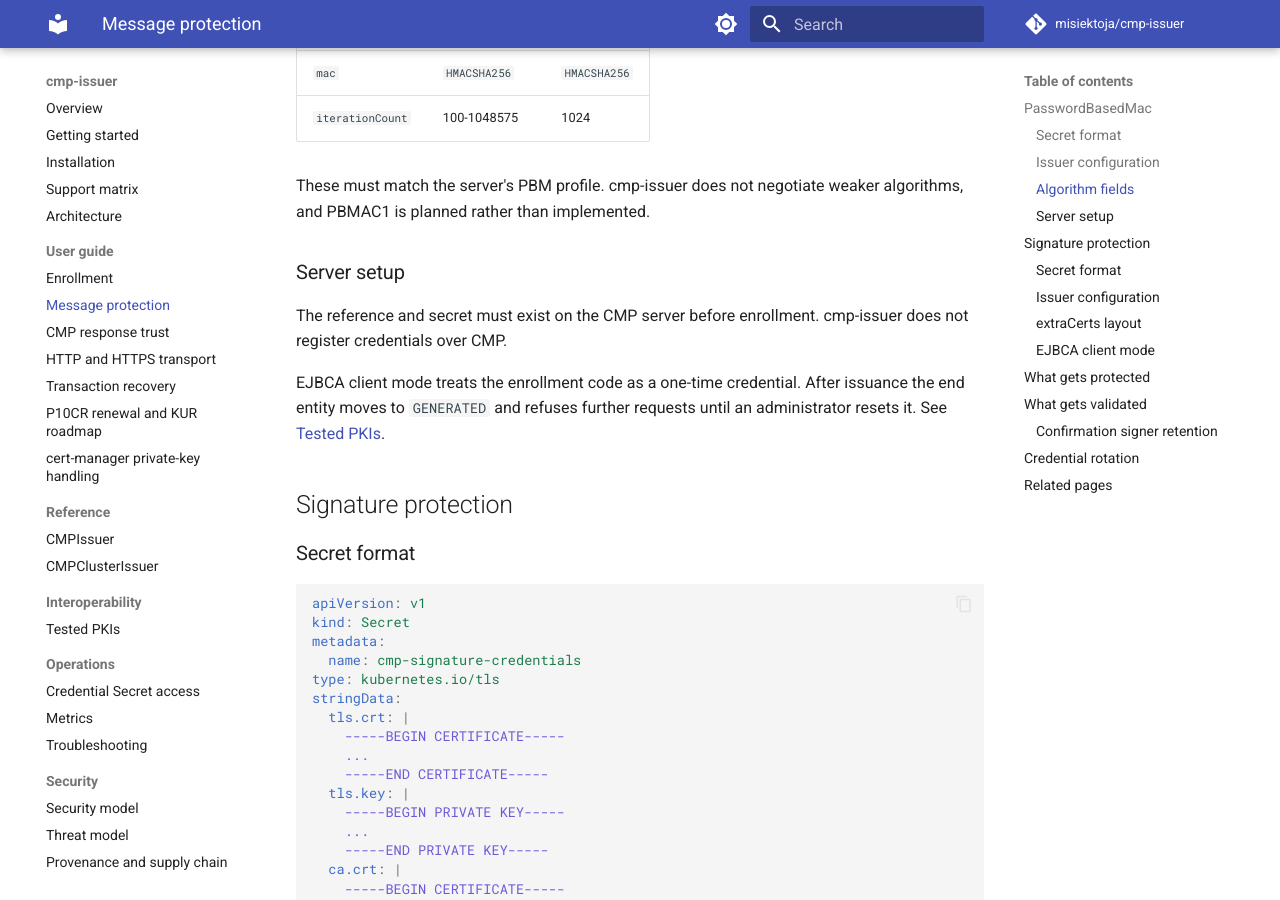
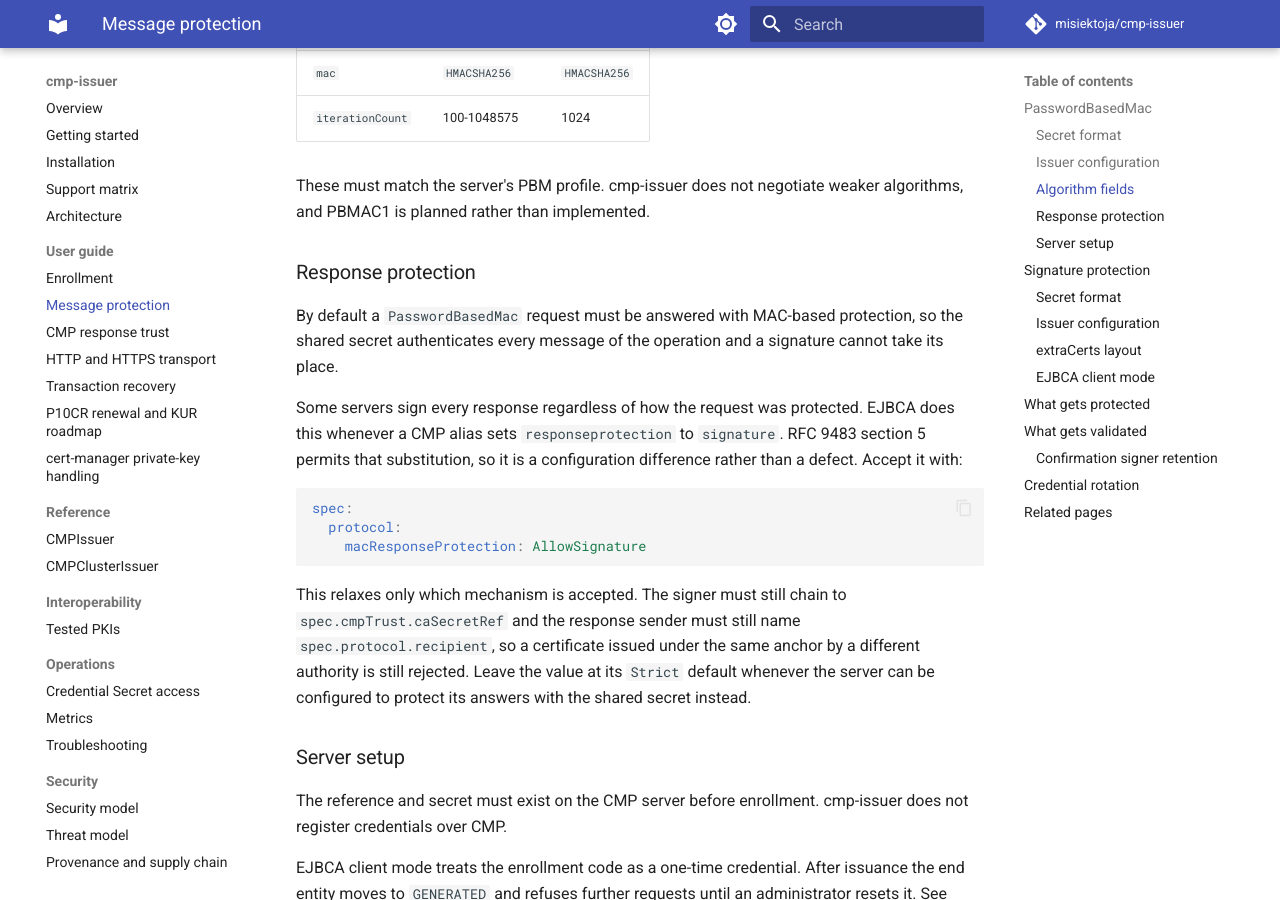
Before and after one commit to misiektoja/cmp-issuer, an MkDocs documentation site: the page built from docs/guide/message-protection.md, in a window 1280 px wide and 900 px high, scrolled down 1415 px. Built offline with MkDocs 1.6.1 and Material for MkDocs 9.7.7, drawn with Linux system fonts in a browser that asks for light colours; comment, search, counter and statistics services are not loaded.

Commit message:
docs(guide): explain which response protection answers a shared secret

````diff
--- a/docs/guide/message-protection.md
+++ b/docs/guide/message-protection.md
@@ -59,6 +59,27 @@ spec:
 
 These must match the server's PBM profile. cmp-issuer does not negotiate weaker algorithms, and PBMAC1
 is planned rather than implemented.
+
+### Response protection
+
+By default a `PasswordBasedMac` request must be answered with MAC-based protection, so the shared
+secret authenticates every message of the operation and a signature cannot take its place.
+
+Some servers sign every response regardless of how the request was protected. EJBCA does this whenever
+a CMP alias sets `responseprotection` to `signature`. RFC 9483 section 5 permits that substitution, so
+it is a configuration difference rather than a defect. Accept it with:
+
+```yaml
+spec:
+  protocol:
+    macResponseProtection: AllowSignature
+```
+
+This relaxes only which mechanism is accepted. The signer must still chain to
+`spec.cmpTrust.caSecretRef` and the response sender must still name `spec.protocol.recipient`, so a
+certificate issued under the same anchor by a different authority is still rejected. Leave the value at
+its `Strict` default whenever the server can be configured to protect its answers with the shared
+secret instead.
 
 ### Server setup
 
````
